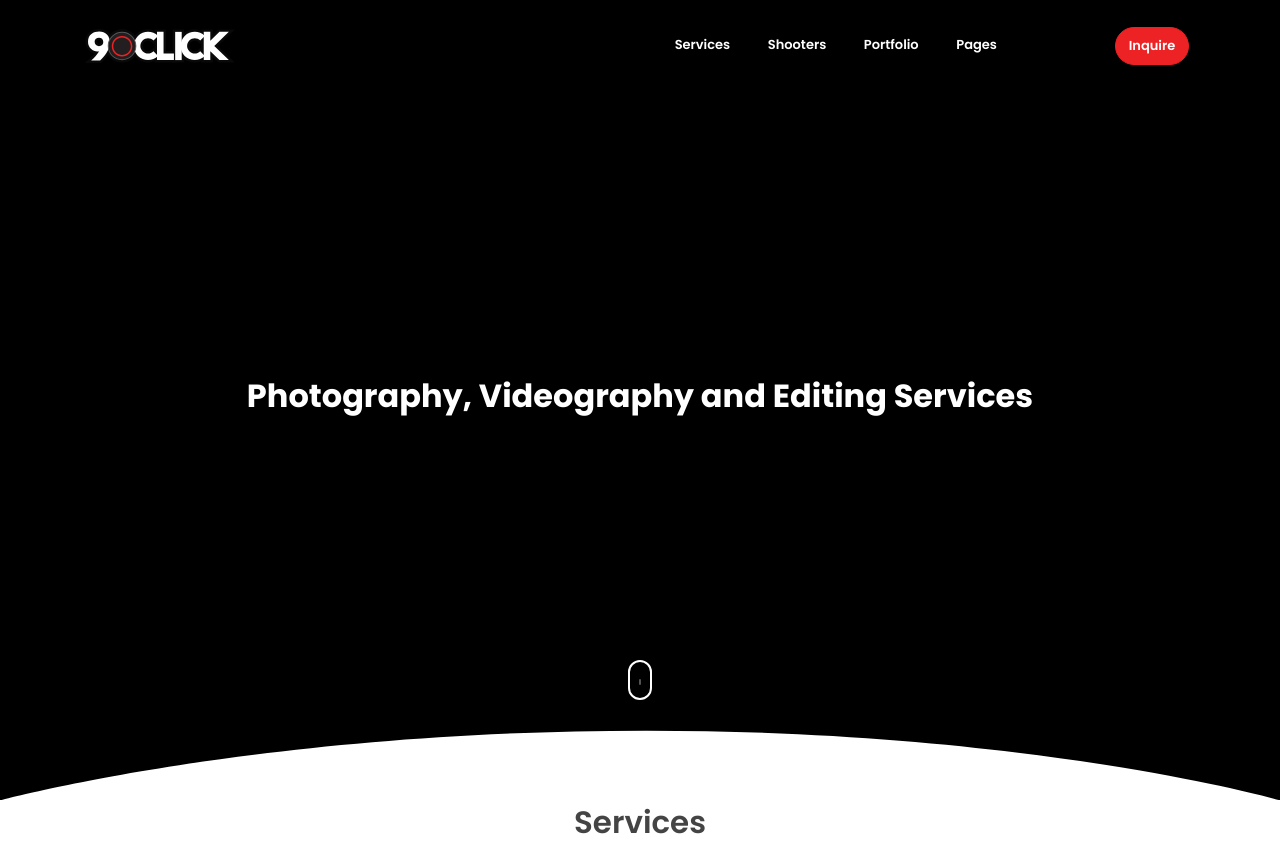
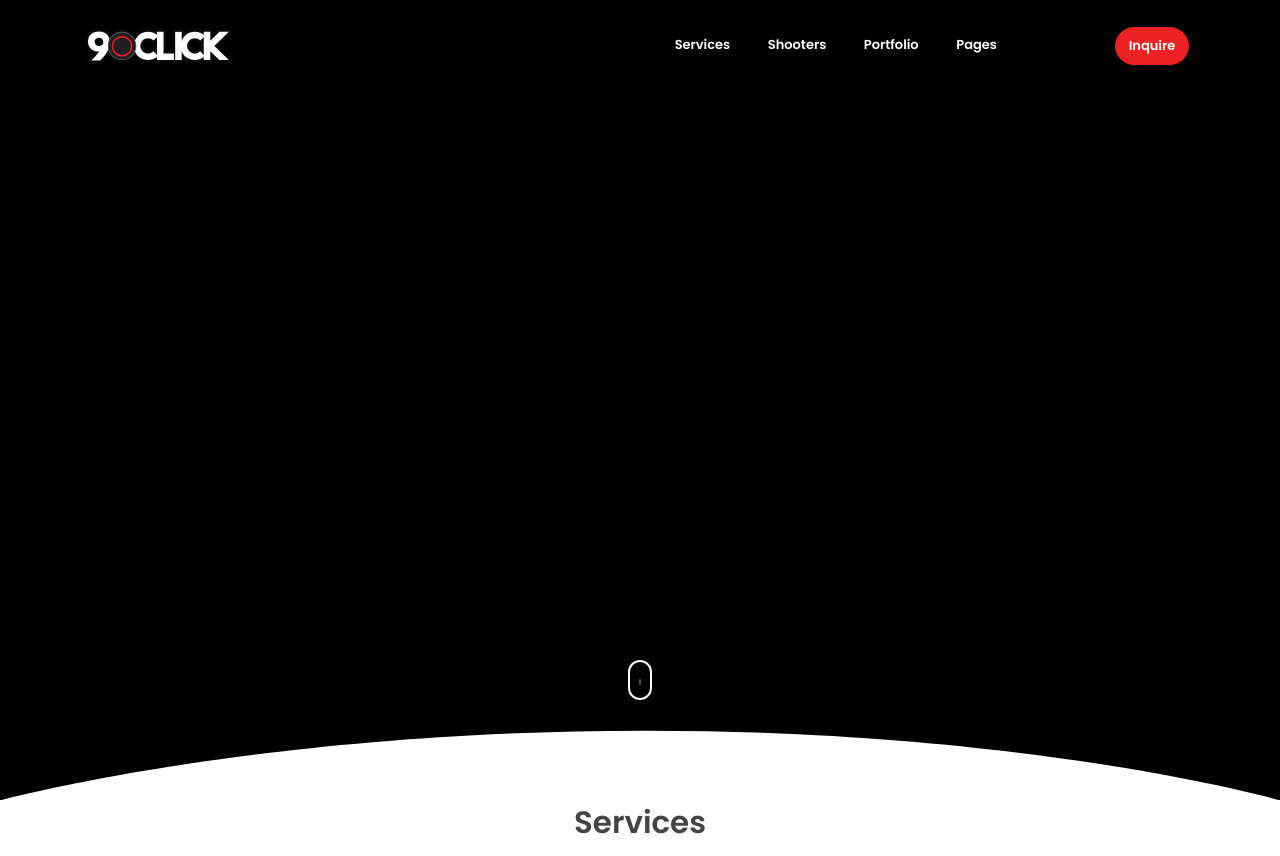
Before and after one commit to 9LIVES2020/9oclick, a website: page index.html in a window 1280 px wide. Shown: the top 856 px of the page. Drawn offline with Linux system fonts and the light colour scheme.

Commit message:
Update index.html

```diff
--- a/index.html
+++ b/index.html
@@ -55,7 +55,7 @@
     <header class="header">
         <div class="overlay">
             <h1 class="subtitle"></h1>
-            <h2>Photography, Videography and Editing Services</h2>
+            <h2></h2>
         </div>
         <div class="shape">
             <svg viewBox="0 0 1500 200">
```
